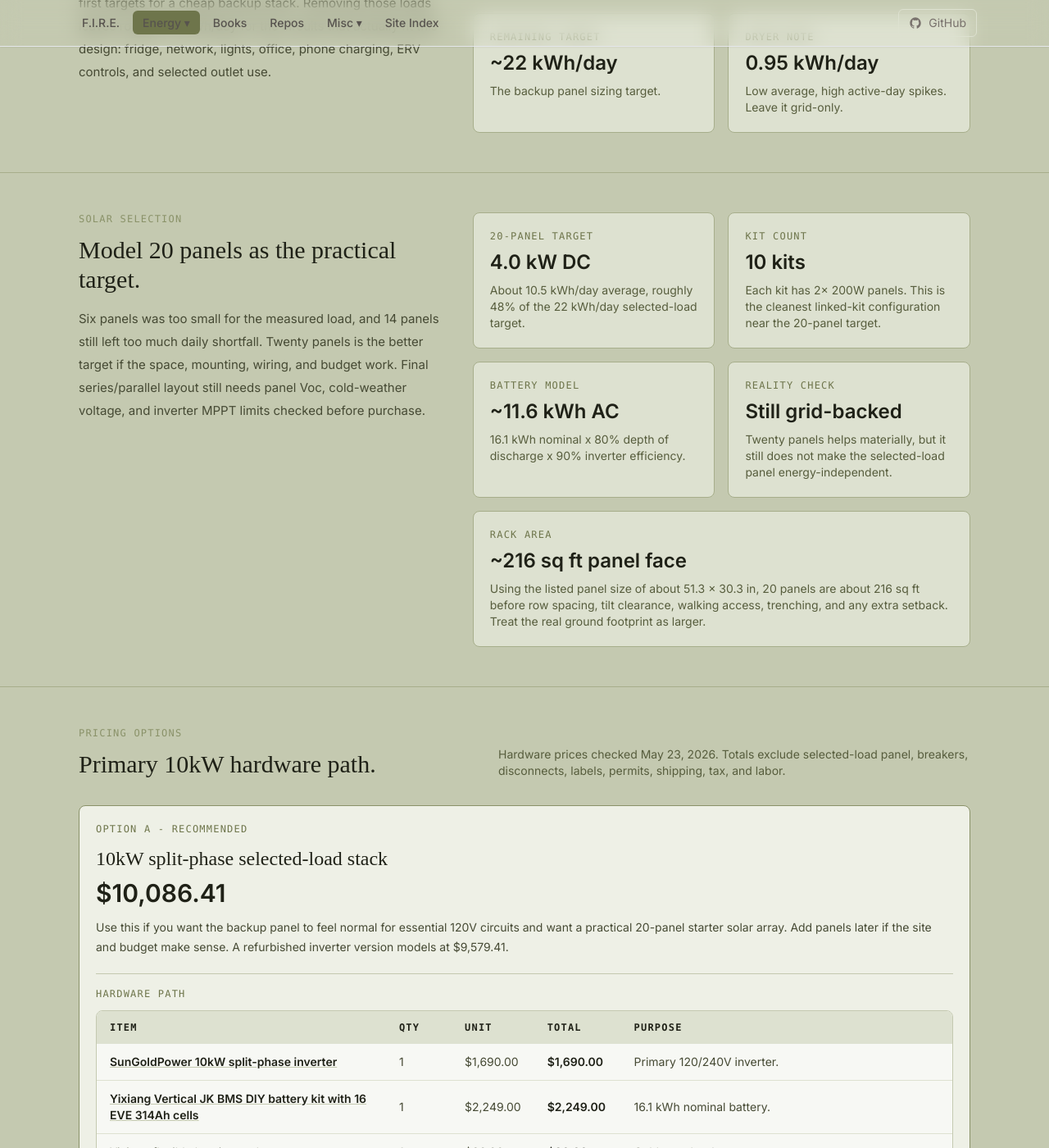
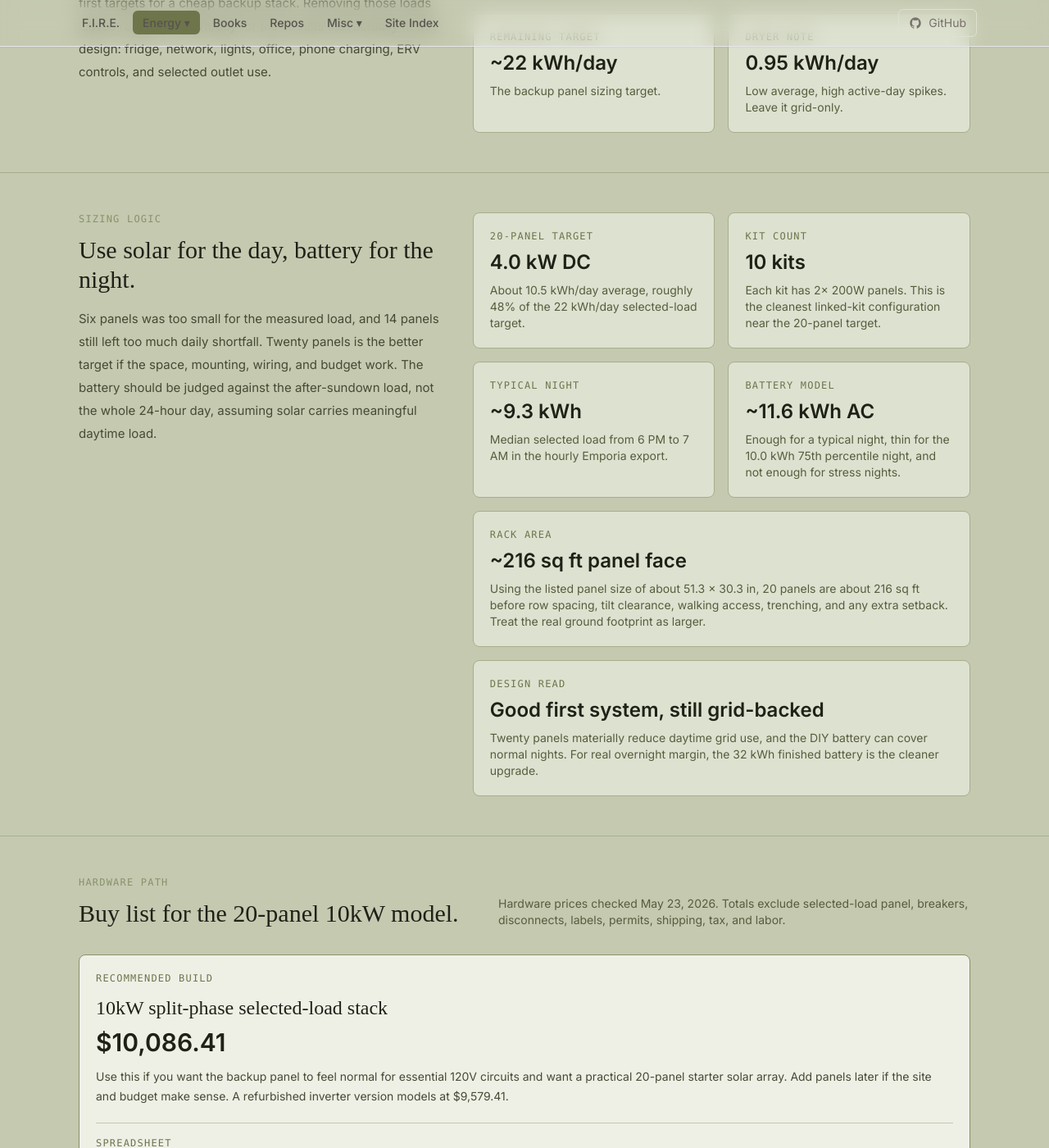
Before and after one commit to techmore/techmore.github.io, a Jekyll site: the page built from pages/energy-monitoring/will-prowse-2026.html, in a window 1280 px wide and 1400 px high, scrolled down 827 px. Shown: the whole window at 82% size. Built offline with Jekyll 4.4.1, drawn with Linux system fonts in a browser that asks for light colours; nearby versions of some CDN libraries; some web fonts are replaced; some of the changed text lies outside the part shown.

Commit message:
Refine backup blueprint organization

```diff
--- a/pages/energy-monitoring/will-prowse-2026.html
+++ b/pages/energy-monitoring/will-prowse-2026.html
@@ -6,17 +6,17 @@ title: Will Prowse 2026 - Techmore
 <main class="bg-olive-300 text-olive-900">
   <section class="max-w-6xl mx-auto px-4 sm:px-6 lg:px-8 py-12 sm:py-16">
     <div class="max-w-3xl">
-      <p class="font-mono text-xs tracking-widest uppercase text-olive-500">Budget backup blueprint</p>
+      <p class="font-mono text-xs tracking-widest uppercase text-olive-500">Selected-load solar backup blueprint</p>
       <h1 class="mt-4 font-display italic text-5xl sm:text-6xl text-olive-950 leading-tight">Will Prowse 2026 budget path.</h1>
       <p class="mt-6 text-lg text-olive-800 leading-8">
-        A small, practical backup model for selected 120V house loads. The goal is to keep normal-life circuits running without paying for full-home HVAC, water-heater, dryer, or permitted whole-home solar infrastructure.
+        A practical 10kW split-phase backup model for selected house loads. The goal is to keep normal-life circuits running, use solar during the day, and reserve battery for the night without trying to carry HVAC, water heater, dryer, or EV charging.
       </p>
     </div>
   </section>
 
   <section class="border-y border-olive-200 bg-olive-950 text-olive-50">
     <div class="max-w-6xl mx-auto px-4 sm:px-6 lg:px-8 py-10">
-      <div class="grid gap-4 md:grid-cols-3">
+      <div class="grid gap-4 md:grid-cols-4">
         <div class="rounded-lg border border-olive-800 bg-olive-900/70 p-5">
           <p class="font-mono text-xs tracking-widest uppercase text-olive-300">Recommended path</p>
           <p class="mt-3 text-3xl font-semibold text-white">$10,086</p>
@@ -31,6 +31,11 @@ title: Will Prowse 2026 - Techmore
           <p class="font-mono text-xs tracking-widest uppercase text-olive-300">Battery runtime</p>
           <p class="mt-3 text-3xl font-semibold text-white">~13 hours</p>
           <p class="mt-2 text-sm text-olive-200">Battery-only average selected-load estimate.</p>
+        </div>
+        <div class="rounded-lg border border-olive-800 bg-olive-900/70 p-5">
+          <p class="font-mono text-xs tracking-widest uppercase text-olive-300">Typical night</p>
+          <p class="mt-3 text-3xl font-semibold text-white">~9-10 kWh</p>
+          <p class="mt-2 text-sm text-olive-200">After-sundown selected-load reserve.</p>
         </div>
       </div>
     </div>
@@ -74,10 +79,10 @@ title: Will Prowse 2026 - Techmore
     <div class="max-w-6xl mx-auto px-4 sm:px-6 lg:px-8 py-12">
       <div class="grid gap-8 lg:grid-cols-[0.85fr_1.15fr]">
         <div>
-          <p class="font-mono text-xs tracking-widest uppercase text-olive-500">Solar selection</p>
-          <h2 class="mt-3 text-3xl text-olive-950">Model 20 panels as the practical target.</h2>
+          <p class="font-mono text-xs tracking-widest uppercase text-olive-500">Sizing logic</p>
+          <h2 class="mt-3 text-3xl text-olive-950">Use solar for the day, battery for the night.</h2>
           <p class="mt-4 text-olive-800 leading-7">
-            Six panels was too small for the measured load, and 14 panels still left too much daily shortfall. Twenty panels is the better target if the space, mounting, wiring, and budget work. Final series/parallel layout still needs panel Voc, cold-weather voltage, and inverter MPPT limits checked before purchase.
+            Six panels was too small for the measured load, and 14 panels still left too much daily shortfall. Twenty panels is the better target if the space, mounting, wiring, and budget work. The battery should be judged against the after-sundown load, not the whole 24-hour day, assuming solar carries meaningful daytime load.
           </p>
         </div>
         <div class="grid gap-4 sm:grid-cols-2">
@@ -92,19 +97,24 @@ title: Will Prowse 2026 - Techmore
             <p class="mt-2 text-sm text-olive-700">Each kit has 2x 200W panels. This is the cleanest linked-kit configuration near the 20-panel target.</p>
           </div>
           <div class="rounded-lg border border-olive-400 bg-olive-200 p-5">
+            <p class="font-mono text-xs tracking-widest uppercase text-olive-600">Typical night</p>
+            <p class="mt-2 text-2xl font-semibold text-olive-950">~9.3 kWh</p>
+            <p class="mt-2 text-sm text-olive-700">Median selected load from 6 PM to 7 AM in the hourly Emporia export.</p>
+          </div>
+          <div class="rounded-lg border border-olive-400 bg-olive-200 p-5">
             <p class="font-mono text-xs tracking-widest uppercase text-olive-600">Battery model</p>
             <p class="mt-2 text-2xl font-semibold text-olive-950">~11.6 kWh AC</p>
-            <p class="mt-2 text-sm text-olive-700">16.1 kWh nominal x 80% depth of discharge x 90% inverter efficiency.</p>
-          </div>
-          <div class="rounded-lg border border-olive-400 bg-olive-200 p-5">
-            <p class="font-mono text-xs tracking-widest uppercase text-olive-600">Reality check</p>
-            <p class="mt-2 text-2xl font-semibold text-olive-950">Still grid-backed</p>
-            <p class="mt-2 text-sm text-olive-700">Twenty panels helps materially, but it still does not make the selected-load panel energy-independent.</p>
+            <p class="mt-2 text-sm text-olive-700">Enough for a typical night, thin for the 10.0 kWh 75th percentile night, and not enough for stress nights.</p>
           </div>
           <div class="rounded-lg border border-olive-400 bg-olive-200 p-5 sm:col-span-2">
             <p class="font-mono text-xs tracking-widest uppercase text-olive-600">Rack area</p>
             <p class="mt-2 text-2xl font-semibold text-olive-950">~216 sq ft panel face</p>
             <p class="mt-2 text-sm text-olive-700">Using the listed panel size of about 51.3 x 30.3 in, 20 panels are about 216 sq ft before row spacing, tilt clearance, walking access, trenching, and any extra setback. Treat the real ground footprint as larger.</p>
+          </div>
+          <div class="rounded-lg border border-olive-400 bg-olive-200 p-5 sm:col-span-2">
+            <p class="font-mono text-xs tracking-widest uppercase text-olive-600">Design read</p>
+            <p class="mt-2 text-2xl font-semibold text-olive-950">Good first system, still grid-backed</p>
+            <p class="mt-2 text-sm text-olive-700">Twenty panels materially reduce daytime grid use, and the DIY battery can cover normal nights. For real overnight margin, the 32 kWh finished battery is the cleaner upgrade.</p>
           </div>
         </div>
       </div>
@@ -115,21 +125,21 @@ title: Will Prowse 2026 - Techmore
     <div>
       <div class="flex flex-col gap-3 sm:flex-row sm:items-end sm:justify-between">
         <div>
-          <p class="font-mono text-xs tracking-widest uppercase text-olive-500">Pricing options</p>
-          <h2 class="mt-3 text-3xl text-olive-950">Primary 10kW hardware path.</h2>
+          <p class="font-mono text-xs tracking-widest uppercase text-olive-500">Hardware path</p>
+          <h2 class="mt-3 text-3xl text-olive-950">Buy list for the 20-panel 10kW model.</h2>
         </div>
         <p class="max-w-xl text-sm text-olive-700">Hardware prices checked May 23, 2026. Totals exclude selected-load panel, breakers, disconnects, labels, permits, shipping, tax, and labor.</p>
       </div>
 
       <div class="mt-8">
         <article class="rounded-lg border border-olive-500 bg-olive-100 p-5">
-          <p class="font-mono text-xs tracking-widest uppercase text-olive-600">Option A - Recommended</p>
+          <p class="font-mono text-xs tracking-widest uppercase text-olive-600">Recommended build</p>
           <h3 class="mt-3 text-2xl text-olive-950">10kW split-phase selected-load stack</h3>
           <p class="mt-2 text-3xl font-semibold text-olive-950">$10,086.41</p>
           <p class="mt-3 text-sm text-olive-800 leading-6">Use this if you want the backup panel to feel normal for essential 120V circuits and want a practical 20-panel starter solar array. Add panels later if the site and budget make sense. A refurbished inverter version models at $9,579.41.</p>
 
           <div class="mt-5 border-t border-olive-300 pt-4">
-            <p class="font-mono text-xs tracking-widest uppercase text-olive-600">Hardware path</p>
+            <p class="font-mono text-xs tracking-widest uppercase text-olive-600">Spreadsheet</p>
             <div class="mt-3 overflow-x-auto rounded-lg border border-olive-300 bg-olive-50">
               <table class="min-w-full text-left text-sm text-olive-800">
                 <thead class="bg-olive-200 text-olive-950">
@@ -235,46 +245,10 @@ title: Will Prowse 2026 - Techmore
 
       <div class="mt-6 rounded-lg border border-olive-400 bg-olive-200 p-5">
         <p class="font-mono text-xs tracking-widest uppercase text-olive-600">Higher-capacity battery note</p>
-        <p class="mt-2 text-sm text-olive-800 leading-6">The <a href="https://yixiangpower.com/products/pre-sale-yixiang-us-stock-eve-mb56-finished-battery-pack-32kwh-51-2v-16s-628ah-eve-lifepo4-cell-lithium-battery-estimated-shipping-date-dec-20th?sca_ref=9207522.jYuzmwEjUpH" class="font-semibold text-olive-950 underline decoration-olive-300 hover:text-olive-700">Yixiang EVE MB56 32 kWh finished battery</a> is still the cleaner more-power option. Adding it back in place of the DIY kit and heater raises the model by about $1,579, but usable AC storage rises from about 11.6 kWh to about 23 kWh.</p>
+        <p class="mt-2 text-sm text-olive-800 leading-6">The <a href="https://yixiangpower.com/products/pre-sale-yixiang-us-stock-eve-mb56-finished-battery-pack-32kwh-51-2v-16s-628ah-eve-lifepo4-cell-lithium-battery-estimated-shipping-date-dec-20th?sca_ref=9207522.jYuzmwEjUpH" class="font-semibold text-olive-950 underline decoration-olive-300 hover:text-olive-700">Yixiang EVE MB56 32 kWh finished battery</a> is still the cleaner more-power option. Adding it back in place of the DIY kit and heater raises the model by about $1,579, but usable AC storage rises from about 11.6 kWh to about 23 kWh. That is the better match if overnight margin matters more than lowest entry price.</p>
       </div>
 
       <p class="mt-6 text-sm text-olive-700 leading-6">The 20-panel model is 10 linked Callsun kits, 20 racks, and 2 earth-screw packs. The panel face area is about 216 sq ft, but the actual installed ground footprint will be larger once tilt, row spacing, maintenance access, wiring paths, and setbacks are included. The next design check is electrical stringing: verify panel Voc, cold-weather voltage rise, MPPT voltage range, conductor sizing, fusing, and disconnect requirements before treating this as a purchase-ready plan.</p>
-    </div>
-  </section>
-
-  <section class="bg-olive-200/70 border-y border-olive-400">
-    <div class="max-w-6xl mx-auto px-4 sm:px-6 lg:px-8 py-12">
-      <div class="grid gap-8 lg:grid-cols-[0.85fr_1.15fr]">
-        <div>
-          <p class="font-mono text-xs tracking-widest uppercase text-olive-500">After-sundown battery need</p>
-          <h2 class="mt-3 text-3xl text-olive-950">The battery is mainly covering the night.</h2>
-          <p class="mt-4 text-olive-800 leading-7">
-            If the solar array can carry daytime selected loads, the battery sizing question becomes the after-sundown load. I modeled the hourly Emporia export from complete days between February 1 and March 10, 2026, using 6 PM through 7 AM as the night window and excluding heat pump, water heater, and dryer.
-          </p>
-        </div>
-        <div class="grid gap-4 sm:grid-cols-2">
-          <div class="rounded-lg border border-olive-400 bg-olive-200 p-5">
-            <p class="font-mono text-xs tracking-widest uppercase text-olive-600">Typical night</p>
-            <p class="mt-2 text-2xl font-semibold text-olive-950">~9.3 kWh</p>
-            <p class="mt-2 text-sm text-olive-700">Median selected load from 6 PM to 7 AM.</p>
-          </div>
-          <div class="rounded-lg border border-olive-400 bg-olive-200 p-5">
-            <p class="font-mono text-xs tracking-widest uppercase text-olive-600">Normal buffer</p>
-            <p class="mt-2 text-2xl font-semibold text-olive-950">~10.0 kWh</p>
-            <p class="mt-2 text-sm text-olive-700">75th percentile night. The 11.6 kWh usable DIY battery covers this, but not with much reserve.</p>
-          </div>
-          <div class="rounded-lg border border-olive-400 bg-olive-200 p-5">
-            <p class="font-mono text-xs tracking-widest uppercase text-olive-600">Stress nights</p>
-            <p class="mt-2 text-2xl font-semibold text-olive-950">~30.7 kWh</p>
-            <p class="mt-2 text-sm text-olive-700">90th percentile is skewed by early-February high-load nights. Those nights exceed the primary battery.</p>
-          </div>
-          <div class="rounded-lg border border-olive-400 bg-olive-200 p-5">
-            <p class="font-mono text-xs tracking-widest uppercase text-olive-600">Design read</p>
-            <p class="mt-2 text-2xl font-semibold text-olive-950">16 kWh is thin</p>
-            <p class="mt-2 text-sm text-olive-700">The DIY battery is enough for a typical overnight reserve. The 32 kWh finished battery is the better fit if you want actual overnight margin.</p>
-          </div>
-        </div>
-      </div>
     </div>
   </section>
 
```
